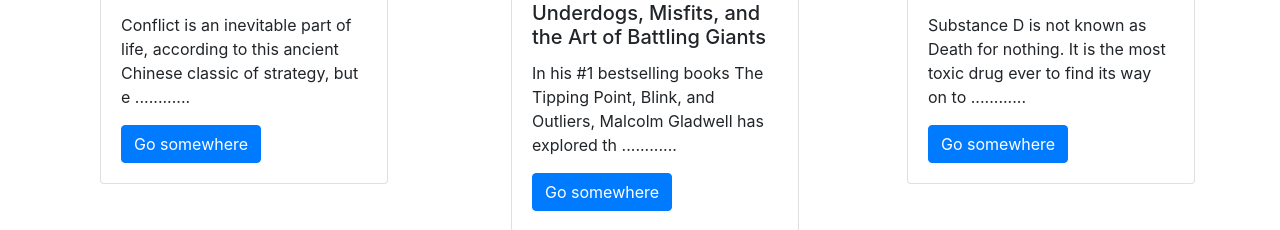
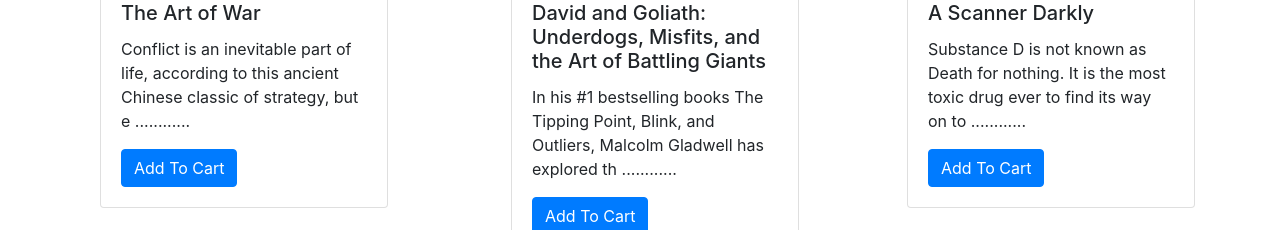
Before and after one commit to chuuhtetnaing/book_store, a Django app: page /store/home in a window 1280 px wide. Shown: the part 1794-2024 px from the top of the page. Run offline with Django 3.2, Linux system fonts and the light colour scheme; a user stored in the database is signed in; data comes from the database, SQL or seed files in the repository; both versions use the stored data as it was after the commit; some libraries are stand-ins or nearby versions.

Commit message:
cart works and commit for gcp

```diff
--- a/account/templates/account/base.html
+++ b/account/templates/account/base.html
@@ -12,7 +12,7 @@
   </head>
   <body>
     <nav class="navbar navbar-expand-lg navbar-dark bg-dark">
-      <a class="navbar-brand" href="{% url 'home' %}">USM Online Bookstore</a>
+      <a class="navbar-brand" href="#">USM Online Bookstore</a>
       <button class="navbar-toggler" type="button" data-toggle="collapse" data-target="#navbarTogglerDemo02" aria-controls="navbarTogglerDemo02" aria-expanded="false" aria-label="Toggle navigation">
         <span class="navbar-toggler-icon"></span>
       </button>
@@ -44,11 +44,10 @@
           <li class="nav-item">
             <a class="nav-link" href="{% url 'edit_profile' %}">Edit Profile</a>
           </li>
+          {% endif %}
           <li class="nav-item">
-            <a class="nav-link" href="{% url 'change_password' %}">Change Password</a>
+            <a class="nav-link" href="{% url 'cart_page' %}">Cart</a>
           </li>
-          {% endif %}
-
         </ul>
       </div>
     </nav>
--- a/store/templates/store/home.html
+++ b/store/templates/store/home.html
@@ -2,6 +2,7 @@
 
 {% block content %}
 <h1>This is Book page.</h1>
+{{ cart }}
 <div class="container">
 
 <div class="row">
@@ -15,7 +16,11 @@
           <div class="card-body">
             <h5 class="card-title">{{book.title}}</h5>
             <p class="card-text">{{ book.description }}</p>
-        <a href="#" class="btn btn-primary">Go somewhere</a>
+            {% if book.book_id in cart %}
+                <p>Added To Cart</p>
+            {% else %}
+                <a href="{% url 'add_to_cart' book.book_id %}" class="btn btn-primary">Add To Cart</a>
+            {% endif %}
           </div>
         </div>
     </div>
--- a/store/urls.py
+++ b/store/urls.py
@@ -3,4 +3,7 @@
 
 urlpatterns = [
     path("home", views.home, name="home"),
+    path("view_cart", views.view_cart, name="cart_page"),
+    path("add_to_cart/<int:book_id>", views.add_to_cart, name="add_to_cart"),
+    path("remove_from_cart/<int:book_id>", views.remove_from_cart, name="remove_from_cart"),
 ]
--- a/store/views.py
+++ b/store/views.py
@@ -1,5 +1,5 @@
 import csv, io
-from django.shortcuts import render
+from django.shortcuts import render, redirect
 from django.contrib import messages
 from store.models import Book
 
@@ -7,5 +7,33 @@
     books = Book.objects.all()[:30]
     for book in books:
         book.description = book.description[:100] + " ............"
-    context = {"books": books}
+    cart = request.session.get('cart')
+    context = {"books": books, "cart": cart}
     return render(request, 'store/home.html', context)
+
+def view_cart(request):
+    cart = request.session.get('cart')
+    orders = list()
+    if not cart:
+        return render(request, 'store/cart.html', {"cart": cart})
+    for book_id in cart:
+        orders.append(Book.objects.get(book_id=book_id))
+    context = {"cart": orders}
+    return render(request, 'store/cart.html', context)
+
+def add_to_cart(request, book_id):
+    context = {}
+    if request.session.get('cart') is None:
+        request.session['cart'] = []
+    # return render(request, 'store/cart.html', context)
+    orders = request.session.get('cart')
+    orders.append(str(book_id))
+    request.session['cart'] = orders
+    return redirect('home')
+
+def remove_from_cart(request, book_id):
+    context = {}
+    orders = request.session.get('cart')
+    orders.remove(str(book_id))
+    request.session['cart'] = orders
+    return redirect('cart_page')
```
Also changed, not shown: store/static/cart.js (added, +30 -0 lines), store/templates/store/cart.html (added, +17 -0 lines), db.sqlite3. Lines whose indentation alone changed are shown as unchanged.
